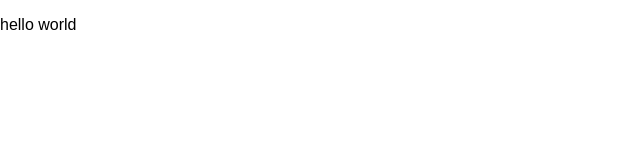
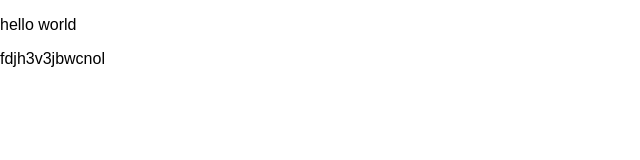
Before and after one commit to TheCodeMaestro/IPMEDT3, a website: page index.html in a window 1280 px wide. Shown: the whole page, without its empty margins (0-640 px from the left). Drawn offline with Linux system fonts and the light colour scheme.

```diff
--- a/index.html
+++ b/index.html
@@ -17,5 +17,6 @@
         <a-sky color="#ECECEC"></a-sky>
       </a-scene>
     <script type="module" src="script.js"></script>
+    fdjh3v3jbwcnol
 </body>
 </html>
```
